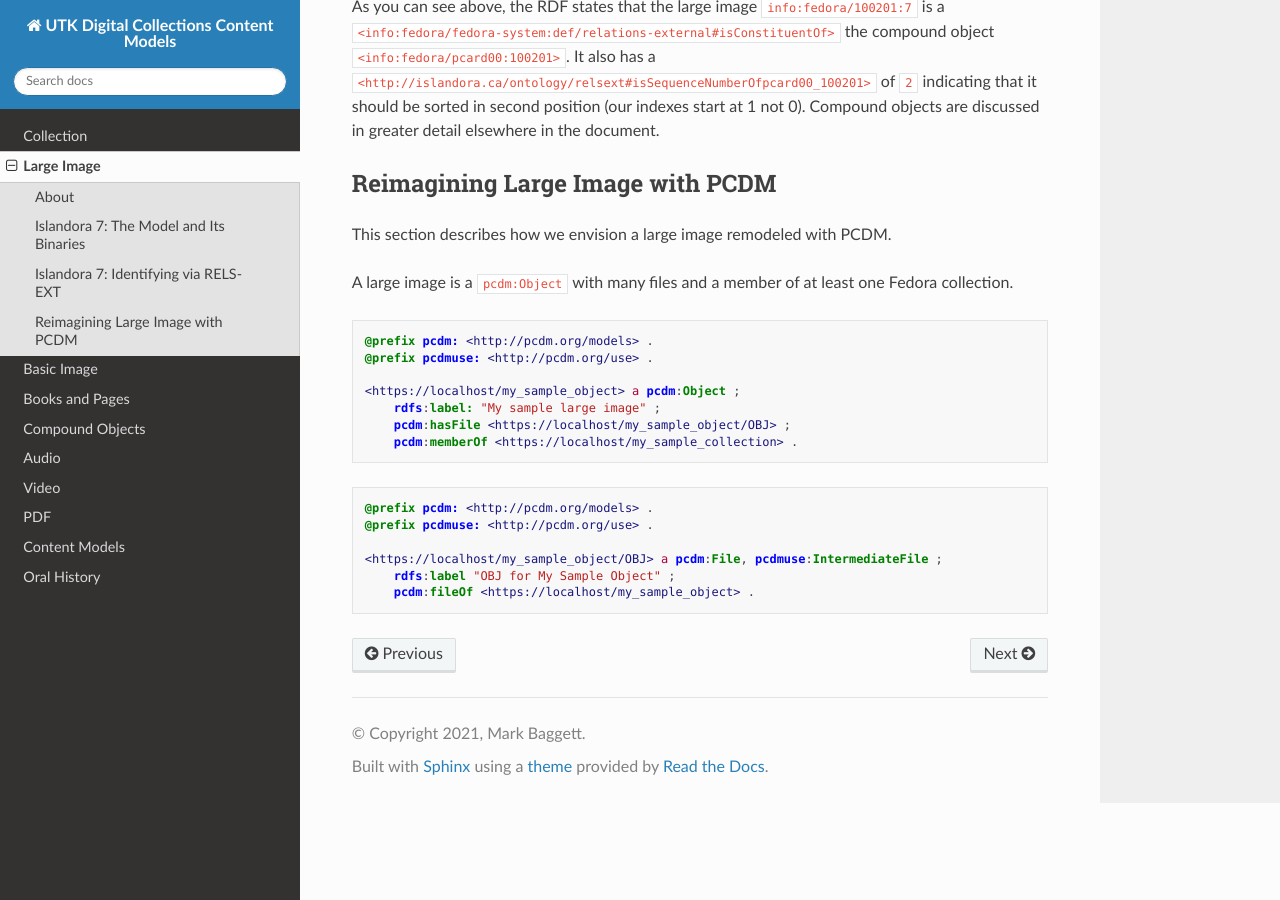
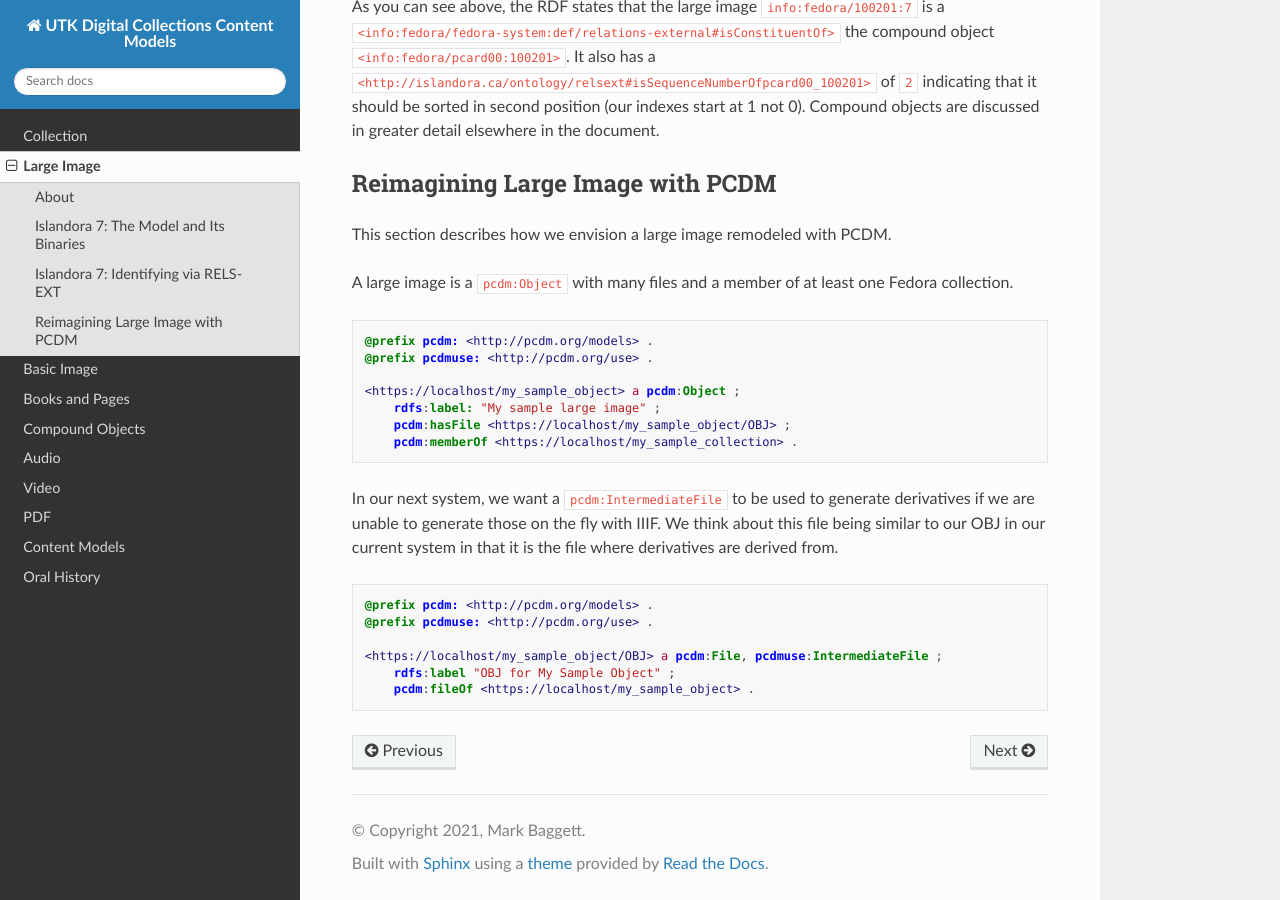
Before and after one commit to markpbaggett/utk_dc_content_models, a Sphinx documentation site: the page built from docs/source/contents/1_large_image.rst, in a window 1280 px wide and 900 px high, scrolled down 1834 px. Built offline with Sphinx 7.4.7 and the Read the Docs theme 2.0.0, drawn with Linux system fonts in a browser that asks for light colours.

Commit message:
Initiatize reenvisioning of our stuff with PCDM.

```diff
--- a/docs/source/contents/1_large_image.rst
+++ b/docs/source/contents/1_large_image.rst
@@ -82,6 +82,9 @@ A large image is a :code:`pcdm:Object` with many files and a member of at least
         pcdm:hasFile <https://localhost/my_sample_object/OBJ> ;
         pcdm:memberOf <https://localhost/my_sample_collection> .
 
+In our next system, we want a :code:`pcdm:IntermediateFile` to be used to generate derivatives if we are unable to
+generate those on the fly with IIIF. We think about this file being similar to our OBJ in our current system in that it
+is the file where derivatives are derived from.
 
 .. code-block:: turtle
 
```
